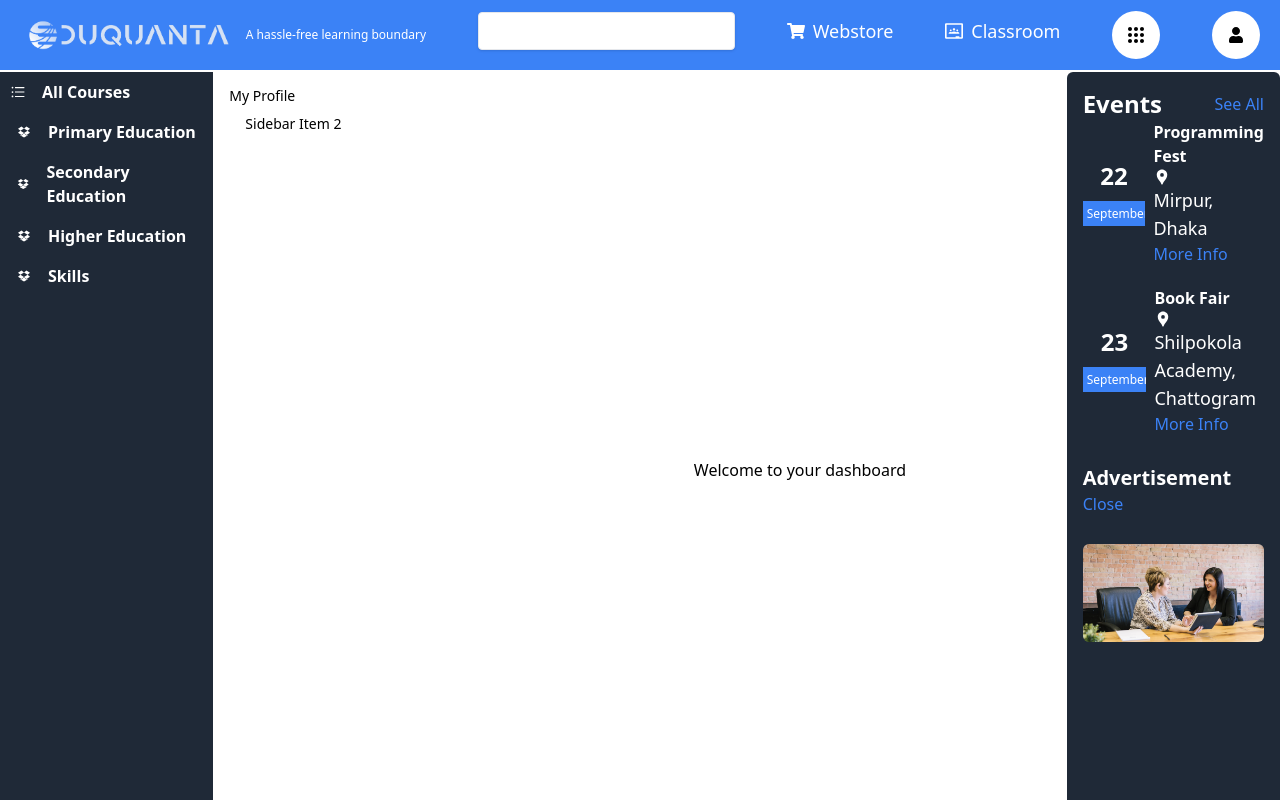
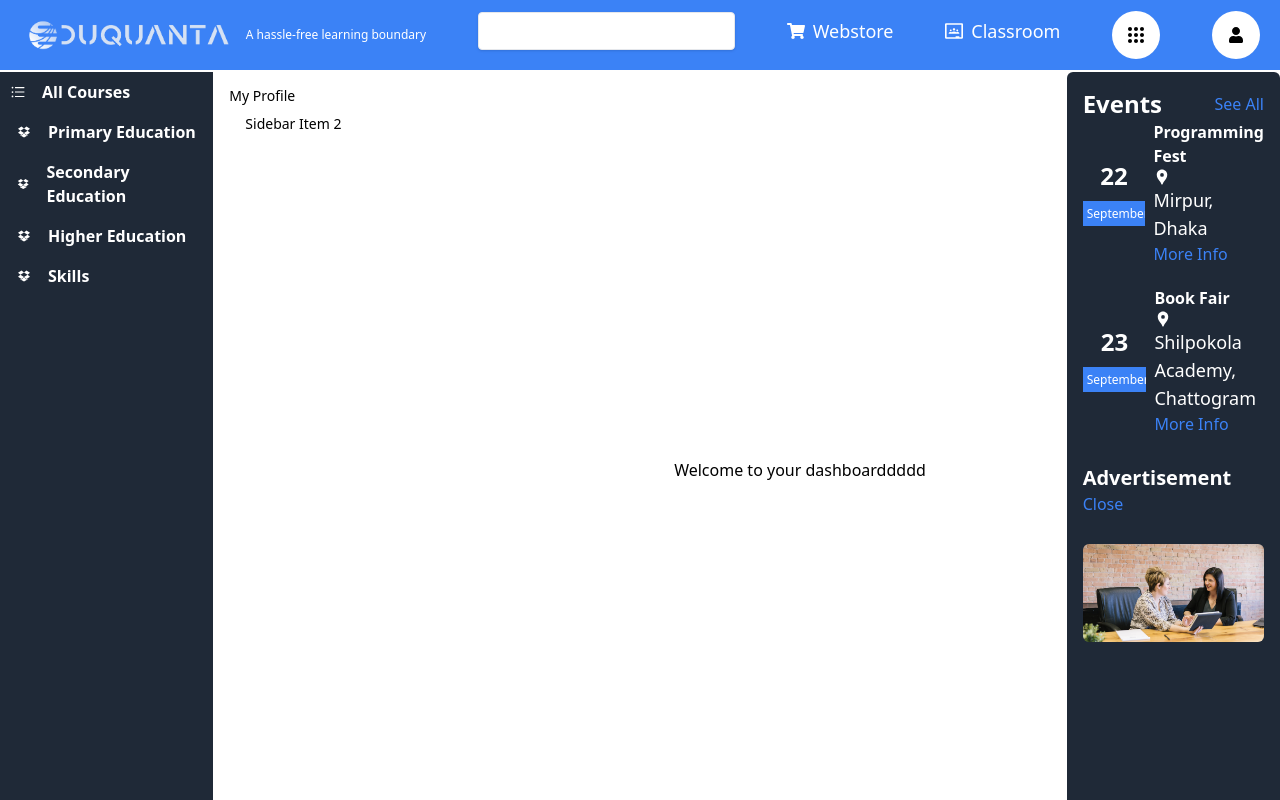
Before and after one commit to JonyDebCSE-21/e-learning, a Next.js app: page /Classroom/dashboard in a window 1280 px wide. Shown: the top 800 px of the page. Built offline with nearby package versions, Linux system fonts and the light colour scheme.

Commit message:
check check

```diff
--- a/pages/Classroom/dashboard/index.js
+++ b/pages/Classroom/dashboard/index.js
@@ -9,7 +9,7 @@ const Dashboard = ({ children }) => {
       <input id="my-drawer-2" type="checkbox" className="drawer-toggle" />
       <div className="drawer-content flex flex-col items-center justify-center">
         {/* Page content here */}
-        Welcome to your dashboard
+        Welcome to your dashboarddddd
         <label
           htmlFor="my-drawer-2"
           className="btn btn-primary drawer-button lg:hidden">
```
